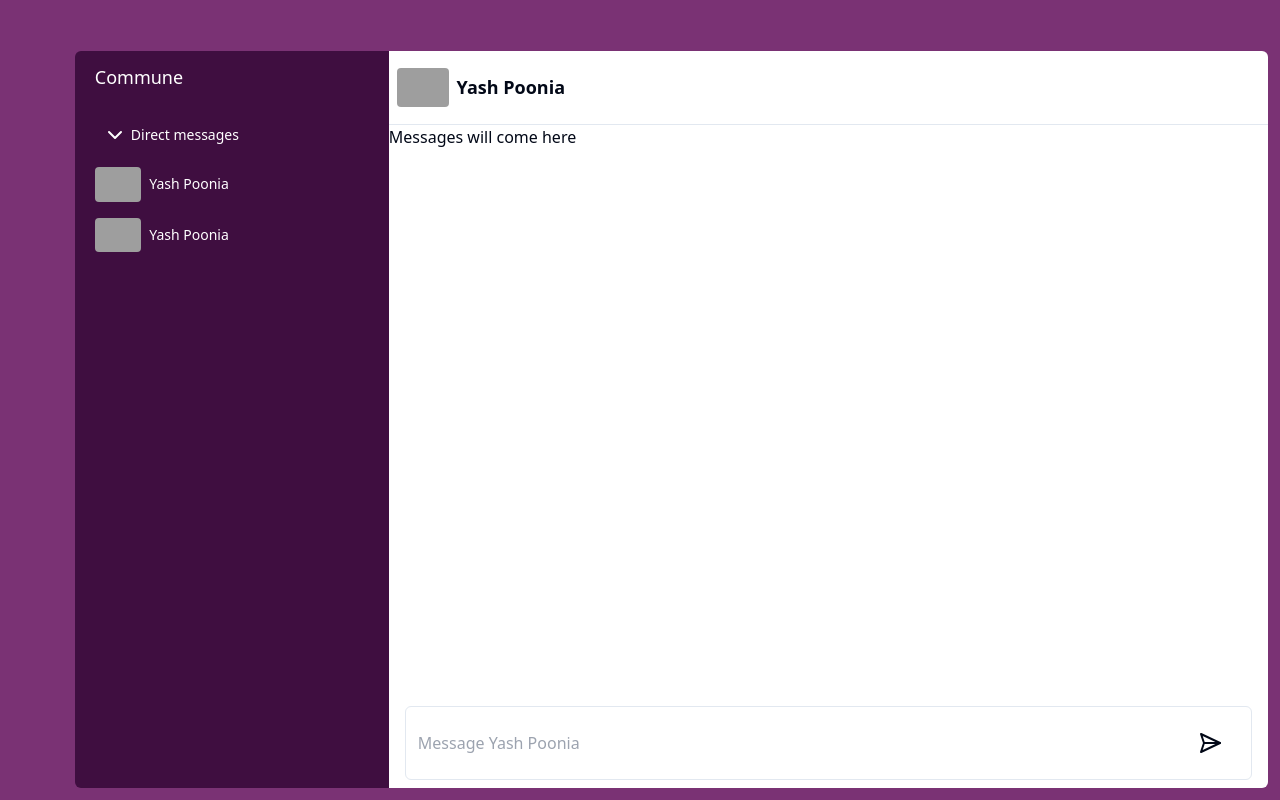
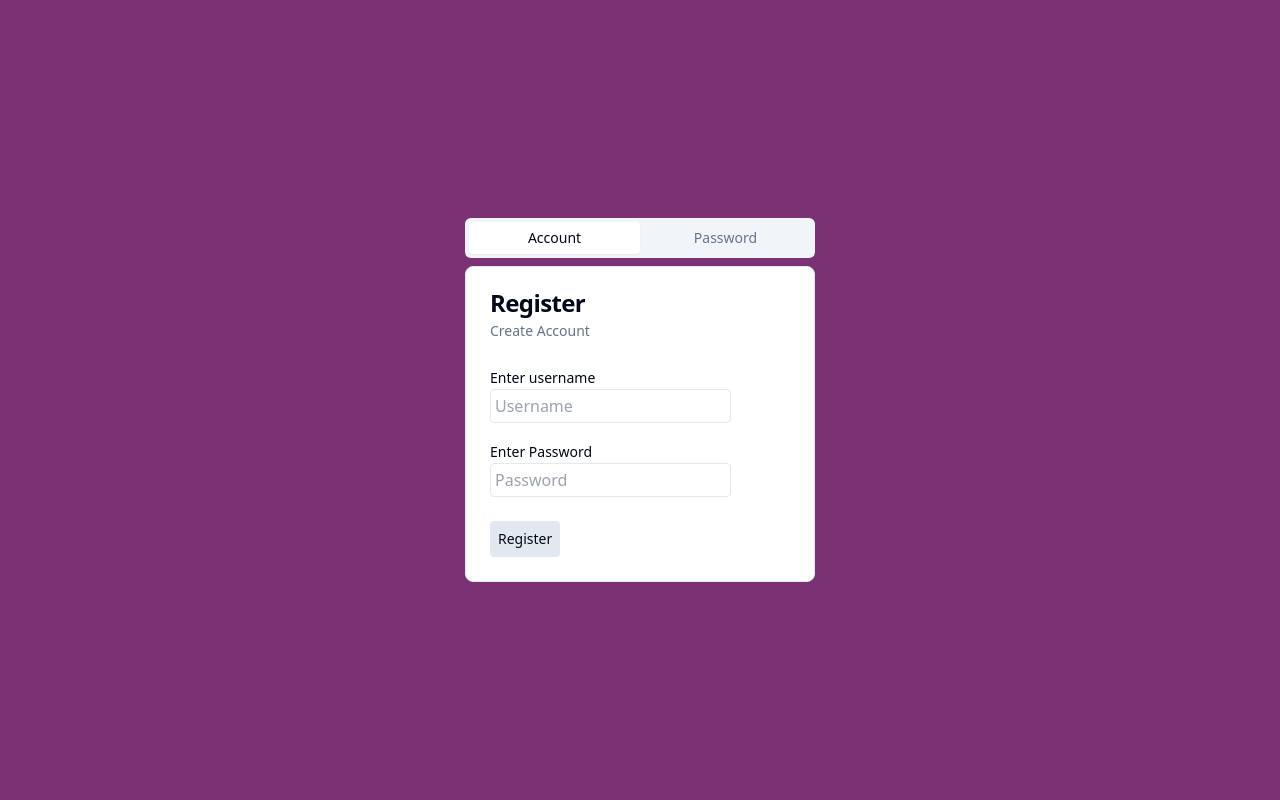
Before and after one commit to yash7xm/Commune, a React (Vite) app in the folder commune-frontend/: page / in a window 1280 px wide. Built offline with nearby package versions, Linux system fonts and the light colour scheme; grey boxes are pictures that could not be loaded.

Commit message:
auth ui added

```diff
--- a/commune-frontend/package.json
+++ b/commune-frontend/package.json
@@ -11,6 +11,8 @@
   },
   "dependencies": {
     "@radix-ui/react-avatar": "^1.0.4",
+    "@radix-ui/react-tabs": "^1.0.4",
+    "@radix-ui/react-toggle": "^1.0.3",
     "class-variance-authority": "^0.7.0",
     "clsx": "^2.1.0",
     "lucide-react": "^0.344.0",
--- /dev/null
+++ b/commune-frontend/src/components/auth.tsx
@@ -0,0 +1,51 @@
+import {
+  Tabs,
+  TabsContent,
+  TabsList,
+  TabsTrigger,
+} from "../components/ui/tabs";
+import {
+  Card,
+  CardContent,
+  CardDescription,
+  CardFooter,
+  CardHeader,
+  CardTitle,
+} from "../components/ui/card";
+
+const Auth = () => {
+  return (
+    <Tabs defaultValue="account" className="w-[350px]">
+      <TabsList className="grid w-full grid-cols-2">
+        <TabsTrigger value="account">Account</TabsTrigger>
+        <TabsTrigger value="password">Password</TabsTrigger>
+      </TabsList>
+      <TabsContent value="account">
+        <Card className="w-[350px]">
+          <CardHeader>
+            <CardTitle>Register</CardTitle>
+            <CardDescription>Create Account</CardDescription>
+          </CardHeader>
+          <CardContent>
+           <form className="flex flex-col gap-4">
+             <div>
+                <label htmlFor="" className="text-sm">Enter username</label>
+                <input type="text" placeholder="Username" className="border outline-none p-1 rounded-sm"/>
+             </div>
+             <div>
+                <label htmlFor="" className="text-sm">Enter Password</label>
+                <input type="text" placeholder="Password" className="border outline-none p-1 rounded-sm"/>
+             </div>
+           </form>
+          </CardContent>
+          <CardFooter>
+            <button className="bg-slate-200 p-2 text-sm rounded-sm">Register</button>
+          </CardFooter>
+        </Card>
+      </TabsContent>
+      <TabsContent value="password">Change your password here.</TabsContent>
+    </Tabs>
+  );
+};
+
+export default Auth;
--- /dev/null
+++ b/commune-frontend/src/components/lib/utils.ts
@@ -0,0 +1,6 @@
+import { type ClassValue, clsx } from "clsx"
+import { twMerge } from "tailwind-merge"
+
+export function cn(...inputs: ClassValue[]) {
+  return twMerge(clsx(inputs))
+}
--- /dev/null
+++ b/commune-frontend/src/components/ui/card.tsx
@@ -0,0 +1,79 @@
+import * as React from "react"
+
+import { cn } from "../lib/utils"
+
+const Card = React.forwardRef<
+  HTMLDivElement,
+  React.HTMLAttributes<HTMLDivElement>
+>(({ className, ...props }, ref) => (
+  <div
+    ref={ref}
+    className={cn(
+      "rounded-lg border bg-card text-card-foreground shadow-sm",
+      className
+    )}
+    {...props}
+  />
+))
+Card.displayName = "Card"
+
+const CardHeader = React.forwardRef<
+  HTMLDivElement,
+  React.HTMLAttributes<HTMLDivElement>
+>(({ className, ...props }, ref) => (
+  <div
+    ref={ref}
+    className={cn("flex flex-col space-y-1.5 p-6", className)}
+    {...props}
+  />
+))
+CardHeader.displayName = "CardHeader"
+
+const CardTitle = React.forwardRef<
+  HTMLParagraphElement,
+  React.HTMLAttributes<HTMLHeadingElement>
+>(({ className, ...props }, ref) => (
+  <h3
+    ref={ref}
+    className={cn(
+      "text-2xl font-semibold leading-none tracking-tight",
+      className
+    )}
+    {...props}
+  />
+))
+CardTitle.displayName = "CardTitle"
+
+const CardDescription = React.forwardRef<
+  HTMLParagraphElement,
+  React.HTMLAttributes<HTMLParagraphElement>
+>(({ className, ...props }, ref) => (
+  <p
+    ref={ref}
+    className={cn("text-sm text-muted-foreground", className)}
+    {...props}
+  />
+))
+CardDescription.displayName = "CardDescription"
+
+const CardContent = React.forwardRef<
+  HTMLDivElement,
+  React.HTMLAttributes<HTMLDivElement>
+>(({ className, ...props }, ref) => (
+  <div ref={ref} className={cn("p-6 pt-0", className)} {...props} />
+))
+CardContent.displayName = "CardContent"
+
+const CardFooter = React.forwardRef<
+  HTMLDivElement,
+  React.HTMLAttributes<HTMLDivElement>
+>(({ className, ...props }, ref) => (
+  <div
+    ref={ref}
+    className={cn("flex items-center p-6 pt-0", className)}
+    {...props}
+  />
+))
+CardFooter.displayName = "CardFooter"
+
+export { Card, CardHeader, CardFooter, CardTitle, CardDescription, CardContent }
--- /dev/null
+++ b/commune-frontend/src/components/ui/tabs.tsx
@@ -0,0 +1,55 @@
+"use client"
+
+import * as React from "react"
+import * as TabsPrimitive from "@radix-ui/react-tabs"
+
+import { cn } from "../lib/utils"
+
+const Tabs = TabsPrimitive.Root
+
+const TabsList = React.forwardRef<
+  React.ElementRef<typeof TabsPrimitive.List>,
+  React.ComponentPropsWithoutRef<typeof TabsPrimitive.List>
+>(({ className, ...props }, ref) => (
+  <TabsPrimitive.List
+    ref={ref}
+    className={cn(
+      "inline-flex h-10 items-center justify-center rounded-md bg-muted p-1 text-muted-foreground",
+      className
+    )}
+    {...props}
+  />
+))
+TabsList.displayName = TabsPrimitive.List.displayName
+
+const TabsTrigger = React.forwardRef<
+  React.ElementRef<typeof TabsPrimitive.Trigger>,
+  React.ComponentPropsWithoutRef<typeof TabsPrimitive.Trigger>
+>(({ className, ...props }, ref) => (
+  <TabsPrimitive.Trigger
+    ref={ref}
+    className={cn(
+      "inline-flex items-center justify-center whitespace-nowrap rounded-sm px-3 py-1.5 text-sm font-medium ring-offset-background transition-all focus-visible:outline-none focus-visible:ring-2 focus-visible:ring-ring focus-visible:ring-offset-2 disabled:pointer-events-none disabled:opacity-50 data-[state=active]:bg-background data-[state=active]:text-foreground data-[state=active]:shadow-sm",
+      className
+    )}
+    {...props}
+  />
+))
+TabsTrigger.displayName = TabsPrimitive.Trigger.displayName
+
+const TabsContent = React.forwardRef<
+  React.ElementRef<typeof TabsPrimitive.Content>,
+  React.ComponentPropsWithoutRef<typeof TabsPrimitive.Content>
+>(({ className, ...props }, ref) => (
+  <TabsPrimitive.Content
+    ref={ref}
+    className={cn(
+      "mt-2 ring-offset-background focus-visible:outline-none focus-visible:ring-2 focus-visible:ring-ring focus-visible:ring-offset-2",
+      className
+    )}
+    {...props}
+  />
+))
+TabsContent.displayName = TabsPrimitive.Content.displayName
+
+export { Tabs, TabsList, TabsTrigger, TabsContent }
--- /dev/null
+++ b/commune-frontend/src/components/ui/toggle.tsx
@@ -0,0 +1,45 @@
+"use client"
+
+import * as React from "react"
+import * as TogglePrimitive from "@radix-ui/react-toggle"
+import { cva, type VariantProps } from "class-variance-authority"
+
+import { cn } from "../lib/utils"
+
+const toggleVariants = cva(
+  "inline-flex items-center justify-center rounded-md text-sm font-medium ring-offset-background transition-colors hover:bg-muted hover:text-muted-foreground focus-visible:outline-none focus-visible:ring-2 focus-visible:ring-ring focus-visible:ring-offset-2 disabled:pointer-events-none disabled:opacity-50 data-[state=on]:bg-accent data-[state=on]:text-accent-foreground",
+  {
+    variants: {
+      variant: {
+        default: "bg-transparent",
+        outline:
+          "border border-input bg-transparent hover:bg-accent hover:text-accent-foreground",
+      },
+      size: {
+        default: "h-10 px-3",
+        sm: "h-9 px-2.5",
+        lg: "h-11 px-5",
+      },
+    },
+    defaultVariants: {
+      variant: "default",
+      size: "default",
+    },
+  }
+)
+
+const Toggle = React.forwardRef<
+  React.ElementRef<typeof TogglePrimitive.Root>,
+  React.ComponentPropsWithoutRef<typeof TogglePrimitive.Root> &
+    VariantProps<typeof toggleVariants>
+>(({ className, variant, size, ...props }, ref) => (
+  <TogglePrimitive.Root
+    ref={ref}
+    className={cn(toggleVariants({ variant, size, className }))}
+    {...props}
+  />
+))
+
+Toggle.displayName = TogglePrimitive.Root.displayName
+
+export { Toggle, toggleVariants }
--- a/commune-frontend/src/pages/Home/index.tsx
+++ b/commune-frontend/src/pages/Home/index.tsx
@@ -1,11 +1,21 @@
+import Auth from "../../components/auth";
 import Chat from "../../components/chat";
 import Message from "../../components/message";
 
 const Home = () => {
+  console.log(localStorage.getItem("auth"));
   return (
-    <div className="h-screen w-screen p-3 bg-[#7A3274] flex items-end justify-end">
-      <Chat />
-      <Message />
+    <div className="h-screen w-screen p-3 bg-[#7A3274] ">
+      {!localStorage.getItem("auth") ? (
+        <div className="h-full w-full flex items-center justify-center">
+          <Auth />
+        </div>
+      ) : (
+        <div className="h-full w-full flex items-end justify-end">
+          <Chat />
+          <Message />
+        </div>
+      )}
     </div>
   );
 };
```
Also changed, not shown: 1 other file (tests, documents, lock files or other folders).
